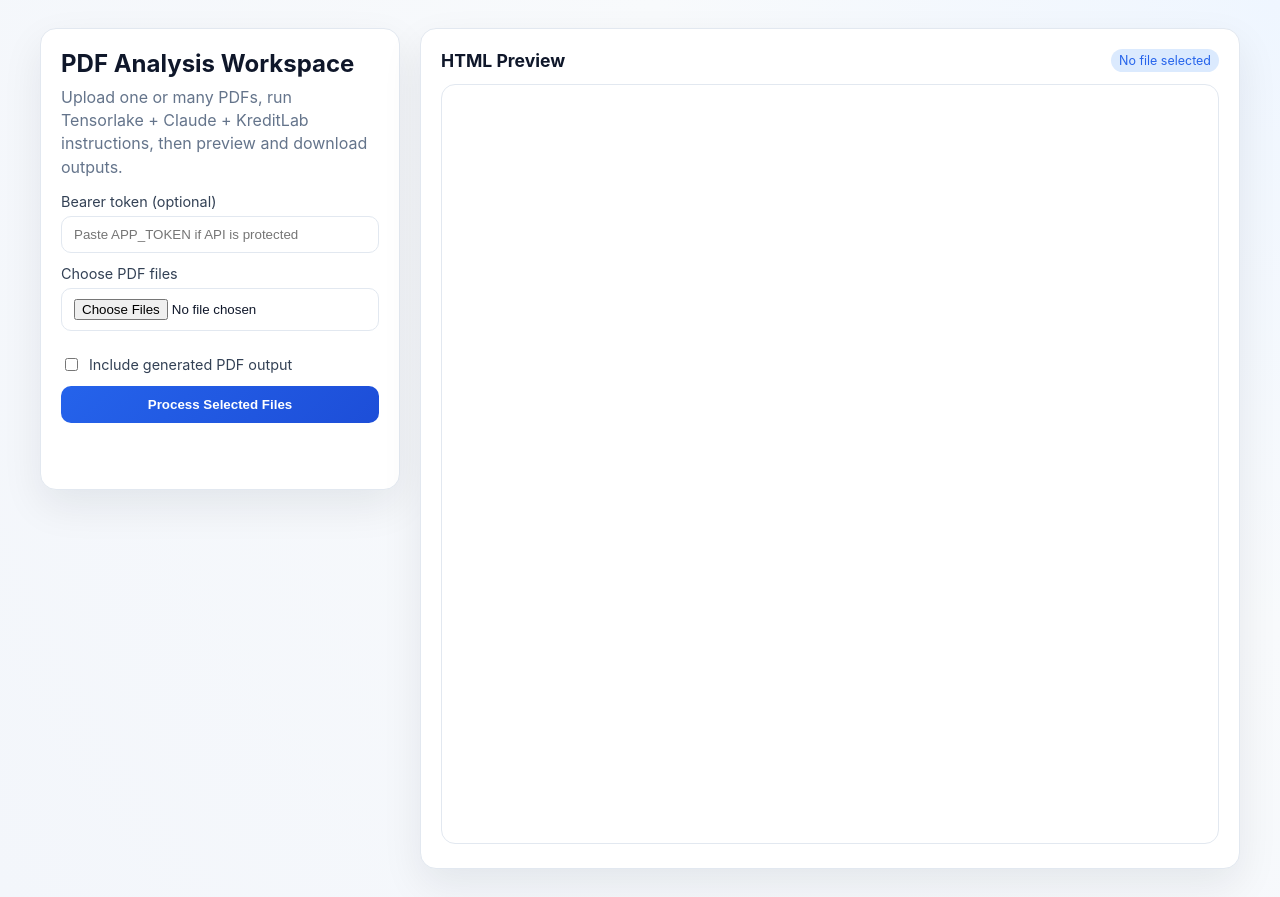
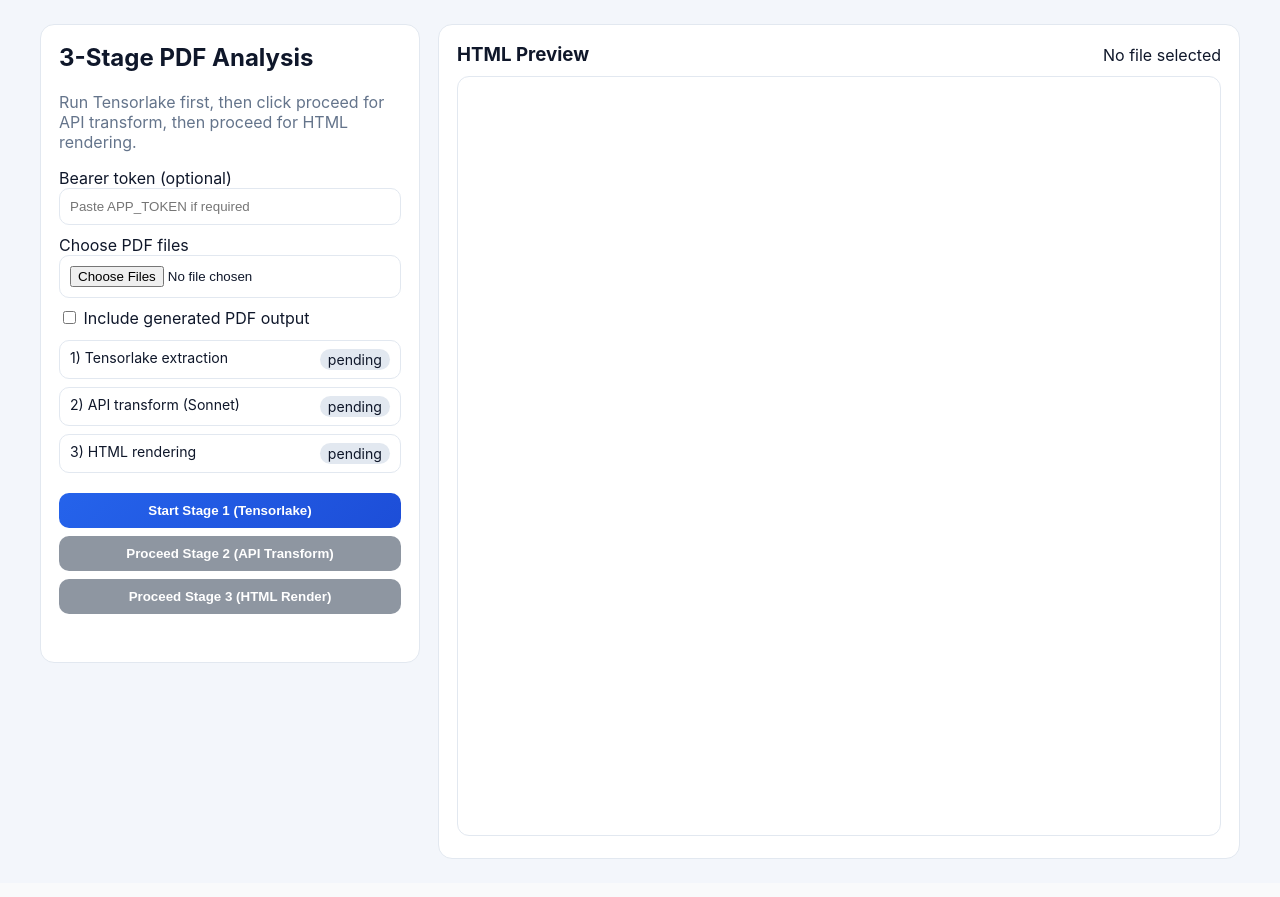
Before and after one commit to M1doriya/Display-Apps, a FastAPI app: page / in a window 1280 px wide. After the commit the page ends 859 px from the top, so only its background shows below. Run offline with FastAPI, Linux system fonts and the light colour scheme; some libraries are stand-ins or nearby versions.

Commit message:
Add staged PDF pipeline workflow with progress indicators

```diff
--- a/integrated-app/app.py
+++ b/integrated-app/app.py
@@ -1,5 +1,4 @@
 import base64
-import json
 import os
 from pathlib import Path
 from typing import Literal, Optional
@@ -10,7 +9,13 @@ from fastapi.responses import HTMLResponse, JSONResponse
 from fastapi.templating import Jinja2Templates
 from pydantic import BaseModel
 
-from pipeline import generate_full_html, process_pdf
+from pipeline import (
+    convert_html_to_pdf,
+    extract_with_tensorlake,
+    generate_full_html,
+    process_pdf,
+    transform_to_kreditlab_json,
+)
 
 app = FastAPI(title="Display-Apps Integrated Pipeline", version="1.0.0")
 BASE_DIR = Path(__file__).resolve().parent
@@ -28,6 +33,25 @@ app.add_middleware(
 
 class RenderHTMLRequest(BaseModel):
     data: dict
+
+
+class StageTransformItem(BaseModel):
+    filename: str
+    extraction_result: dict
+
+
+class StageTransformRequest(BaseModel):
+    items: list[StageTransformItem]
+
+
+class StageRenderItem(BaseModel):
+    filename: str
+    kreditlab_json: dict
+
+
+class StageRenderRequest(BaseModel):
+    items: list[StageRenderItem]
+    include_pdf: bool = False
 
 
 def require_optional_token(authorization: Optional[str] = Header(default=None)) -> None:
@@ -108,15 +132,109 @@ def render_html_endpoint(body: RenderHTMLRequest, _: None = Depends(require_opti
     return {"html": html}
 
 
+@app.post("/stage/tensorlake")
+async def stage_tensorlake_endpoint(
+    files: list[UploadFile] = File(...),
+    _: None = Depends(require_optional_token),
+):
+    if not files:
+        raise HTTPException(status_code=400, detail="Please upload at least one PDF")
+
+    results = []
+    for upload in files:
+        try:
+            payload = await _read_validated_pdf(upload)
+            extraction_result = extract_with_tensorlake(payload)
+            results.append(
+                {
+                    "filename": upload.filename,
+                    "status": "success",
+                    "extraction_result": extraction_result,
+                }
+            )
+        except HTTPException as exc:
+            results.append({"filename": upload.filename, "status": "error", "error": exc.detail})
+        except Exception as exc:
+            results.append({"filename": upload.filename, "status": "error", "error": f"Tensorlake failed: {exc}"})
+
+    return {"results": results}
+
+
+@app.post("/stage/transform")
+def stage_transform_endpoint(body: StageTransformRequest, _: None = Depends(require_optional_token)):
+    if not body.items:
+        raise HTTPException(status_code=400, detail="No stage payload supplied")
+
+    results = []
+    for item in body.items:
+        try:
+            kreditlab_json = transform_to_kreditlab_json(item.extraction_result)
+            results.append(
+                {
+                    "filename": item.filename,
+                    "status": "success",
+                    "kreditlab_json": kreditlab_json,
+                }
+            )
+        except Exception as exc:
+            results.append(
+                {
+                    "filename": item.filename,
+                    "status": "error",
+                    "error": f"Anthropic transform failed: {exc}",
+                }
+            )
+
+    return {"results": results}
+
+
+@app.post("/stage/render")
+def stage_render_endpoint(body: StageRenderRequest, _: None = Depends(require_optional_token)):
+    if not body.items:
+        raise HTTPException(status_code=400, detail="No stage payload supplied")
+
+    results = []
+    for item in body.items:
+        try:
+            html = generate_full_html(item.kreditlab_json)
+            entry = {
+                "filename": item.filename,
+                "status": "success",
+                "kreditlab_json": item.kreditlab_json,
+                "html": html,
+            }
+            if body.include_pdf:
+                try:
+                    entry["pdf_base64"] = base64.b64encode(convert_html_to_pdf(html)).decode("utf-8")
+                except Exception:
+                    pass
+            results.append(entry)
+        except Exception as exc:
+            results.append(
+                {
+                    "filename": item.filename,
+                    "status": "error",
+                    "error": f"HTML render failed: {exc}",
+                }
+            )
+
+    return {"results": results}
+
+
 async def _process_single_upload(file: UploadFile, include_pdf: bool):
+    payload = await _read_validated_pdf(file)
+
+    try:
+        return process_pdf(payload, include_pdf=include_pdf)
+    except Exception as exc:
+        raise HTTPException(status_code=500, detail=f"Pipeline failed: {exc}") from exc
+
+
+async def _read_validated_pdf(file: UploadFile) -> bytes:
     if file.content_type not in {"application/pdf", "application/octet-stream"}:
         raise HTTPException(status_code=400, detail="Only PDF uploads are supported")
 
     payload = await file.read()
     if len(payload) > 20 * 1024 * 1024:
         raise HTTPException(status_code=413, detail="File too large. Max supported size is 20MB")
-
-    try:
-        return process_pdf(payload, include_pdf=include_pdf)
-    except Exception as exc:
-        raise HTTPException(status_code=500, detail=f"Pipeline failed: {exc}") from exc
+    return payload
--- a/integrated-app/templates/index.html
+++ b/integrated-app/templates/index.html
@@ -3,144 +3,62 @@
 <head>
   <meta charset="UTF-8" />
   <meta name="viewport" content="width=device-width, initial-scale=1.0" />
-  <title>Display-Apps Integrated Pipeline</title>
+  <title>Display-Apps Staged Pipeline</title>
   <style>
-    :root {
-      color-scheme: light;
-      --bg: #f3f6fb;
-      --card: #ffffff;
-      --text: #0f172a;
-      --muted: #64748b;
-      --primary: #2563eb;
-      --primary-soft: #dbeafe;
-      --success: #16a34a;
-      --danger: #dc2626;
-      --border: #e2e8f0;
-      --shadow: 0 16px 40px rgba(15, 23, 42, 0.08);
-    }
-
+    :root { --bg:#f3f6fb; --card:#fff; --text:#0f172a; --muted:#64748b; --primary:#2563eb; --success:#16a34a; --danger:#dc2626; --border:#e2e8f0; }
     * { box-sizing: border-box; }
-    body {
-      margin: 0;
-      font-family: Inter, "Segoe UI", Arial, sans-serif;
-      background: radial-gradient(circle at top right, #eff6ff 0, #f8fafc 40%, var(--bg) 100%);
-      color: var(--text);
-      min-height: 100vh;
-      padding: 28px;
-    }
-
-    .layout {
-      max-width: 1200px;
-      margin: 0 auto;
-      display: grid;
-      gap: 20px;
-      grid-template-columns: 360px 1fr;
-      align-items: start;
-    }
-
-    .card {
-      background: var(--card);
-      border: 1px solid var(--border);
-      border-radius: 16px;
-      box-shadow: var(--shadow);
-      padding: 20px;
-    }
-
-    h1 { margin-top: 0; margin-bottom: 8px; font-size: 1.5rem; }
-    p { margin: 0 0 14px; color: var(--muted); line-height: 1.45; }
-    label { display: block; font-size: 0.9rem; margin-bottom: 6px; color: #334155; }
-    .input, .token-input {
-      width: 100%;
-      border: 1px solid var(--border);
-      border-radius: 10px;
-      padding: 10px 12px;
-      background: #fff;
-      margin-bottom: 12px;
-    }
-
-    .checkbox { display: flex; align-items: center; gap: 8px; margin: 12px 0; color: #334155; }
-    .btn {
-      width: 100%;
-      border: none;
-      border-radius: 10px;
-      background: linear-gradient(135deg, #2563eb, #1d4ed8);
-      color: white;
-      font-weight: 600;
-      padding: 11px 12px;
-      cursor: pointer;
-    }
-    .btn:disabled { opacity: 0.7; cursor: wait; }
-
-    .status { margin-top: 12px; min-height: 22px; font-size: 0.92rem; }
-    .status.success { color: var(--success); }
-    .status.error { color: var(--danger); }
-
-    .results { display: grid; gap: 12px; margin-top: 12px; }
-    .result-item {
-      border: 1px solid var(--border);
-      border-radius: 12px;
-      padding: 12px;
-      display: flex;
-      justify-content: space-between;
-      align-items: center;
-      gap: 10px;
-      background: #f8fafc;
-    }
-    .result-name { font-weight: 600; font-size: 0.92rem; }
-    .result-actions { display: flex; gap: 6px; flex-wrap: wrap; justify-content: flex-end; }
-    .result-actions button {
-      border: 1px solid #cbd5e1;
-      background: white;
-      border-radius: 8px;
-      padding: 6px 8px;
-      cursor: pointer;
-      font-size: 0.8rem;
-    }
-
-    iframe {
-      width: 100%;
-      min-height: 760px;
-      border: 1px solid var(--border);
-      border-radius: 14px;
-      background: white;
-    }
-
-    .preview-header {
-      display: flex;
-      justify-content: space-between;
-      align-items: center;
-      margin-bottom: 12px;
-    }
-
-    .pill { padding: 4px 8px; border-radius: 999px; background: var(--primary-soft); color: var(--primary); font-size: 0.78rem; }
-
-    @media (max-width: 1024px) {
-      .layout { grid-template-columns: 1fr; }
-      iframe { min-height: 520px; }
-    }
+    body { margin:0; font-family: Inter, "Segoe UI", Arial, sans-serif; background:var(--bg); color:var(--text); padding:24px; }
+    .layout { max-width:1200px; margin:0 auto; display:grid; gap:18px; grid-template-columns:380px 1fr; align-items:start; }
+    .card { background:var(--card); border:1px solid var(--border); border-radius:14px; padding:18px; }
+    .input, .token-input { width:100%; border:1px solid var(--border); border-radius:10px; padding:10px; margin-bottom:10px; }
+    .btn { width:100%; border:none; border-radius:10px; color:#fff; font-weight:600; padding:10px; cursor:pointer; margin-top:8px; background:linear-gradient(135deg,#2563eb,#1d4ed8); }
+    .btn.secondary { background:#334155; }
+    .btn:disabled { opacity:.55; cursor:not-allowed; }
+    .status { margin-top:10px; min-height:20px; font-size:.9rem; }
+    .status.success{ color:var(--success);} .status.error{color:var(--danger);}
+    .stage-list { display:grid; gap:8px; margin:12px 0; }
+    .stage { border:1px solid var(--border); border-radius:10px; padding:8px 10px; font-size:.88rem; display:flex; justify-content:space-between; }
+    .stage .pill { padding:2px 8px; border-radius:999px; background:#e2e8f0; }
+    .pill.success { background:#dcfce7; color:#166534; }
+    .pill.error { background:#fee2e2; color:#991b1b; }
+    .pill.running { background:#dbeafe; color:#1d4ed8; }
+    .result-item{ border:1px solid var(--border); border-radius:10px; padding:10px; margin-top:8px; background:#f8fafc; }
+    .result-actions{ display:flex; gap:6px; flex-wrap:wrap; margin-top:8px; }
+    .result-actions button{ border:1px solid #cbd5e1; background:#fff; border-radius:8px; padding:6px 8px; cursor:pointer; }
+    iframe { width:100%; min-height:760px; border:1px solid var(--border); border-radius:12px; background:#fff; }
+    @media (max-width:1024px){ .layout{ grid-template-columns:1fr; } iframe{ min-height:500px; } }
   </style>
 </head>
 <body>
 <div class="layout">
   <section class="card">
-      <h1>PDF Analysis Workspace</h1>
-      <p>Upload one or many PDFs, run Tensorlake + Claude + KreditLab instructions, then preview and download outputs.</p>
+    <h2 style="margin-top:0;">3-Stage PDF Analysis</h2>
+    <p style="margin-top:0;color:#64748b;">Run Tensorlake first, then click proceed for API transform, then proceed for HTML rendering.</p>
 
     <label for="token">Bearer token (optional)</label>
-      <input id="token" class="token-input" placeholder="Paste APP_TOKEN if API is protected" />
+    <input id="token" class="token-input" placeholder="Paste APP_TOKEN if required" />
 
     <label for="pdfFiles">Choose PDF files</label>
     <input id="pdfFiles" class="input" type="file" accept="application/pdf" multiple />
+    <label><input id="includePdf" type="checkbox" /> Include generated PDF output</label>
 
-      <label class="checkbox"><input id="includePdf" type="checkbox" /> Include generated PDF output</label>
-      <button id="runBtn" class="btn">Process Selected Files</button>
+    <div class="stage-list">
+      <div class="stage"><span>1) Tensorlake extraction</span><span id="stage1" class="pill">pending</span></div>
+      <div class="stage"><span>2) API transform (Sonnet)</span><span id="stage2" class="pill">pending</span></div>
+      <div class="stage"><span>3) HTML rendering</span><span id="stage3" class="pill">pending</span></div>
+    </div>
+
+    <button id="runStage1Btn" class="btn">Start Stage 1 (Tensorlake)</button>
+    <button id="runStage2Btn" class="btn secondary" disabled>Proceed Stage 2 (API Transform)</button>
+    <button id="runStage3Btn" class="btn secondary" disabled>Proceed Stage 3 (HTML Render)</button>
+
     <div id="status" class="status"></div>
-      <div id="results" class="results"></div>
+    <div id="results"></div>
   </section>
 
   <section class="card">
-      <div class="preview-header">
-        <h2 style="margin:0; font-size:1.1rem;">HTML Preview</h2>
+    <div style="display:flex;justify-content:space-between;align-items:center; margin-bottom:10px;">
+      <h3 style="margin:0;">HTML Preview</h3>
       <span id="previewLabel" class="pill">No file selected</span>
     </div>
     <iframe id="preview"></iframe>
@@ -152,142 +70,135 @@
 const preview = document.getElementById('preview');
 const resultsEl = document.getElementById('results');
 const previewLabel = document.getElementById('previewLabel');
-    let latest = [];
 
-    function downloadTextFile(filename, content, mime) {
-      const blob = new Blob([content], { type: mime });
-      const url = URL.createObjectURL(blob);
-      const a = document.createElement('a');
-      a.href = url;
-      a.download = filename;
-      document.body.appendChild(a);
-      a.click();
-      a.remove();
-      URL.revokeObjectURL(url);
+const stageState = {
+  extracted: [],
+  transformed: [],
+  rendered: []
+};
+
+function authHeaders(extra={}) {
+  const token = document.getElementById('token').value.trim();
+  return token ? { ...extra, Authorization: `Bearer ${token}` } : extra;
 }
 
-    function downloadPdfBase64(filename, base64String) {
-      const bytes = Uint8Array.from(atob(base64String), c => c.charCodeAt(0));
-      const blob = new Blob([bytes], { type: 'application/pdf' });
-      const url = URL.createObjectURL(blob);
-      const a = document.createElement('a');
-      a.href = url;
-      a.download = filename;
-      document.body.appendChild(a);
-      a.click();
-      a.remove();
-      URL.revokeObjectURL(url);
+function setStage(id, state) {
+  const el = document.getElementById(id);
+  el.className = `pill ${state}`;
+  el.textContent = state;
 }
 
-    function authHeaders() {
-      const token = document.getElementById('token').value.trim();
-      return token ? { Authorization: `Bearer ${token}` } : {};
+function setStatus(message, isError=false) {
+  statusEl.className = `status ${isError ? 'error' : 'success'}`;
+  statusEl.textContent = message;
 }
 
-    function fileStem(filename) {
-      return filename.replace(/\.[^.]+$/, '') || 'report';
-    }
+function fileStem(filename) { return filename.replace(/\.[^.]+$/, '') || 'report'; }
+function downloadTextFile(filename, content, mime) { const blob = new Blob([content], { type:mime }); const url = URL.createObjectURL(blob); const a = document.createElement('a'); a.href = url; a.download = filename; document.body.appendChild(a); a.click(); a.remove(); URL.revokeObjectURL(url); }
+function downloadPdfBase64(filename, base64String) { const bytes = Uint8Array.from(atob(base64String), c => c.charCodeAt(0)); const blob = new Blob([bytes], { type:'application/pdf' }); const url = URL.createObjectURL(blob); const a = document.createElement('a'); a.href = url; a.download = filename; document.body.appendChild(a); a.click(); a.remove(); URL.revokeObjectURL(url); }
 
 function renderResults() {
   resultsEl.innerHTML = '';
-      latest.forEach((entry, idx) => {
+  stageState.rendered.forEach((entry, idx) => {
     const row = document.createElement('div');
     row.className = 'result-item';
+    row.innerHTML = `<div><strong>${entry.filename}</strong>${entry.error ? `<div style="color:#dc2626;font-size:.84rem;">${entry.error}</div>` : ''}</div>`;
 
-        const left = document.createElement('div');
-        left.innerHTML = `<div class="result-name">${entry.filename}</div>${entry.error ? `<div style="color:#dc2626;font-size:.8rem;">${entry.error}</div>` : ''}`;
-
+    if (!entry.error) {
       const actions = document.createElement('div');
       actions.className = 'result-actions';
-
-        if (!entry.error) {
-          const previewBtn = document.createElement('button');
-          previewBtn.textContent = 'Preview';
-          previewBtn.onclick = () => {
-            preview.srcdoc = entry.html;
-            previewLabel.textContent = entry.filename;
-          };
-
-          const jsonBtn = document.createElement('button');
-          jsonBtn.textContent = 'JSON';
-          jsonBtn.onclick = () => downloadTextFile(`${fileStem(entry.filename)}.kreditlab.json`, JSON.stringify(entry.kreditlab_json, null, 2), 'application/json');
-
-          const htmlBtn = document.createElement('button');
-          htmlBtn.textContent = 'HTML';
-          htmlBtn.onclick = () => downloadTextFile(`${fileStem(entry.filename)}.report.html`, entry.html, 'text/html');
-
+      const previewBtn = document.createElement('button'); previewBtn.textContent = 'Preview'; previewBtn.onclick = () => { preview.srcdoc = entry.html; previewLabel.textContent = entry.filename; };
+      const jsonBtn = document.createElement('button'); jsonBtn.textContent = 'JSON'; jsonBtn.onclick = () => downloadTextFile(`${fileStem(entry.filename)}.kreditlab.json`, JSON.stringify(entry.kreditlab_json, null, 2), 'application/json');
+      const htmlBtn = document.createElement('button'); htmlBtn.textContent = 'HTML'; htmlBtn.onclick = () => downloadTextFile(`${fileStem(entry.filename)}.report.html`, entry.html, 'text/html');
       actions.append(previewBtn, jsonBtn, htmlBtn);
-
-          if (entry.pdf_base64) {
-            const pdfBtn = document.createElement('button');
-            pdfBtn.textContent = 'PDF';
-            pdfBtn.onclick = () => downloadPdfBase64(`${fileStem(entry.filename)}.report.pdf`, entry.pdf_base64);
-            actions.append(pdfBtn);
+      if (entry.pdf_base64) { const pdfBtn = document.createElement('button'); pdfBtn.textContent = 'PDF'; pdfBtn.onclick = () => downloadPdfBase64(`${fileStem(entry.filename)}.report.pdf`, entry.pdf_base64); actions.append(pdfBtn); }
+      row.appendChild(actions);
+      if (idx === 0 && !preview.srcdoc) { preview.srcdoc = entry.html; previewLabel.textContent = entry.filename; }
     }
-
-          if (idx === 0 && !preview.srcdoc) {
-            preview.srcdoc = entry.html;
-            previewLabel.textContent = entry.filename;
-          }
-        }
-
-        row.append(left, actions);
     resultsEl.appendChild(row);
   });
 }
 
-    document.getElementById('runBtn').addEventListener('click', async () => {
-      const files = Array.from(document.getElementById('pdfFiles').files || []);
-      if (!files.length) {
-        alert('Please choose at least one PDF file.');
-        return;
+async function parseResponse(response) {
+  const contentType = response.headers.get('content-type') || '';
+  if (!contentType.includes('application/json')) throw new Error('Expected JSON response from API.');
+  const data = await response.json();
+  if (!response.ok) throw new Error(data.detail || 'Request failed');
+  return data;
 }
 
-      const includePdf = document.getElementById('includePdf').checked;
-      const runBtn = document.getElementById('runBtn');
-      runBtn.disabled = true;
-      statusEl.className = 'status';
-      statusEl.textContent = `Processing ${files.length} file(s)... this can take a while.`;
-      preview.srcdoc = '';
-      previewLabel.textContent = 'Waiting for result';
+document.getElementById('runStage1Btn').addEventListener('click', async () => {
+  const files = Array.from(document.getElementById('pdfFiles').files || []);
+  if (!files.length) return alert('Please choose at least one PDF file.');
 
-      const formData = new FormData();
-      files.forEach((file) => formData.append('files', file));
+  setStage('stage1', 'running'); setStage('stage2', 'pending'); setStage('stage3', 'pending');
+  document.getElementById('runStage2Btn').disabled = true;
+  document.getElementById('runStage3Btn').disabled = true;
+  preview.srcdoc = ''; previewLabel.textContent = 'No file selected';
 
+  const formData = new FormData(); files.forEach(file => formData.append('files', file));
   try {
-        const response = await fetch(`/process/pdfs?include_pdf=${includePdf}`, {
-          method: 'POST',
-          headers: authHeaders(),
-          body: formData
+    setStatus('Running stage 1 with Tensorlake...');
+    const response = await fetch('/stage/tensorlake', { method:'POST', headers: authHeaders(), body: formData });
+    const data = await parseResponse(response);
+    stageState.extracted = data.results || [];
+    const failed = stageState.extracted.filter(x => x.status === 'error').length;
+    if (failed === stageState.extracted.length) throw new Error('All files failed in stage 1.');
+    setStage('stage1', failed ? 'error' : 'success');
+    setStatus(`Stage 1 completed. Success: ${stageState.extracted.length - failed}, Failed: ${failed}. Click Proceed for Stage 2.`, !!failed);
+    document.getElementById('runStage2Btn').disabled = false;
+  } catch (err) {
+    setStage('stage1', 'error');
+    setStatus(`Stage 1 failed: ${err.message}`, true);
+  }
 });
 
-        const contentType = response.headers.get('content-type') || '';
-        let data;
-        if (contentType.includes('application/json')) {
-          data = await response.json();
-        } else {
-          const rawText = await response.text();
-          const snippet = rawText.replace(/\s+/g, ' ').trim().slice(0, 120);
-          throw new Error(`Expected JSON response but received: ${snippet || 'empty response'}`);
+document.getElementById('runStage2Btn').addEventListener('click', async () => {
+  const items = stageState.extracted.filter(x => x.status === 'success').map(x => ({ filename:x.filename, extraction_result:x.extraction_result }));
+  if (!items.length) return alert('No successful stage 1 data found.');
+
+  setStage('stage2', 'running');
+  try {
+    setStatus('Running stage 2 API transform using Sonnet model...');
+    const response = await fetch('/stage/transform', {
+      method:'POST',
+      headers: authHeaders({ 'Content-Type': 'application/json' }),
+      body: JSON.stringify({ items })
+    });
+    const data = await parseResponse(response);
+    stageState.transformed = data.results || [];
+    const failed = stageState.transformed.filter(x => x.status === 'error').length;
+    if (failed === stageState.transformed.length) throw new Error('All files failed in stage 2.');
+    setStage('stage2', failed ? 'error' : 'success');
+    setStatus(`Stage 2 completed. Success: ${stageState.transformed.length - failed}, Failed: ${failed}. Click Proceed for Stage 3.`, !!failed);
+    document.getElementById('runStage3Btn').disabled = false;
+  } catch (err) {
+    setStage('stage2', 'error');
+    setStatus(`Stage 2 failed: ${err.message}`, true);
   }
+});
 
-        if (!response.ok) {
-          throw new Error(data.detail || 'Request failed');
-        }
+document.getElementById('runStage3Btn').addEventListener('click', async () => {
+  const items = stageState.transformed.filter(x => x.status === 'success').map(x => ({ filename:x.filename, kreditlab_json:x.kreditlab_json }));
+  if (!items.length) return alert('No successful stage 2 data found.');
 
-        latest = data.results || [];
-        const failed = latest.filter(item => item.error).length;
+  setStage('stage3', 'running');
+  try {
+    setStatus('Rendering HTML in stage 3...');
+    const response = await fetch('/stage/render', {
+      method:'POST',
+      headers: authHeaders({ 'Content-Type': 'application/json' }),
+      body: JSON.stringify({ items, include_pdf: document.getElementById('includePdf').checked })
+    });
+    const data = await parseResponse(response);
+    stageState.rendered = data.results || [];
+    const failed = stageState.rendered.filter(x => x.status === 'error').length;
+    setStage('stage3', failed ? 'error' : 'success');
     renderResults();
-
-        statusEl.className = failed ? 'status error' : 'status success';
-        statusEl.textContent = failed
-          ? `Completed with ${failed} failed file(s).`
-          : `Done. ${latest.length} file(s) processed successfully.`;
+    setStatus(`Stage 3 completed. Success: ${stageState.rendered.length - failed}, Failed: ${failed}.`, !!failed);
   } catch (err) {
-        statusEl.className = 'status error';
-        statusEl.textContent = `Error: ${err.message}`;
-      } finally {
-        runBtn.disabled = false;
+    setStage('stage3', 'error');
+    setStatus(`Stage 3 failed: ${err.message}`, true);
   }
 });
 </script>
```
Also changed, not shown: integrated-app/pipeline.py (+4 -3 lines), README.md. Lines whose indentation alone changed are shown as unchanged.
